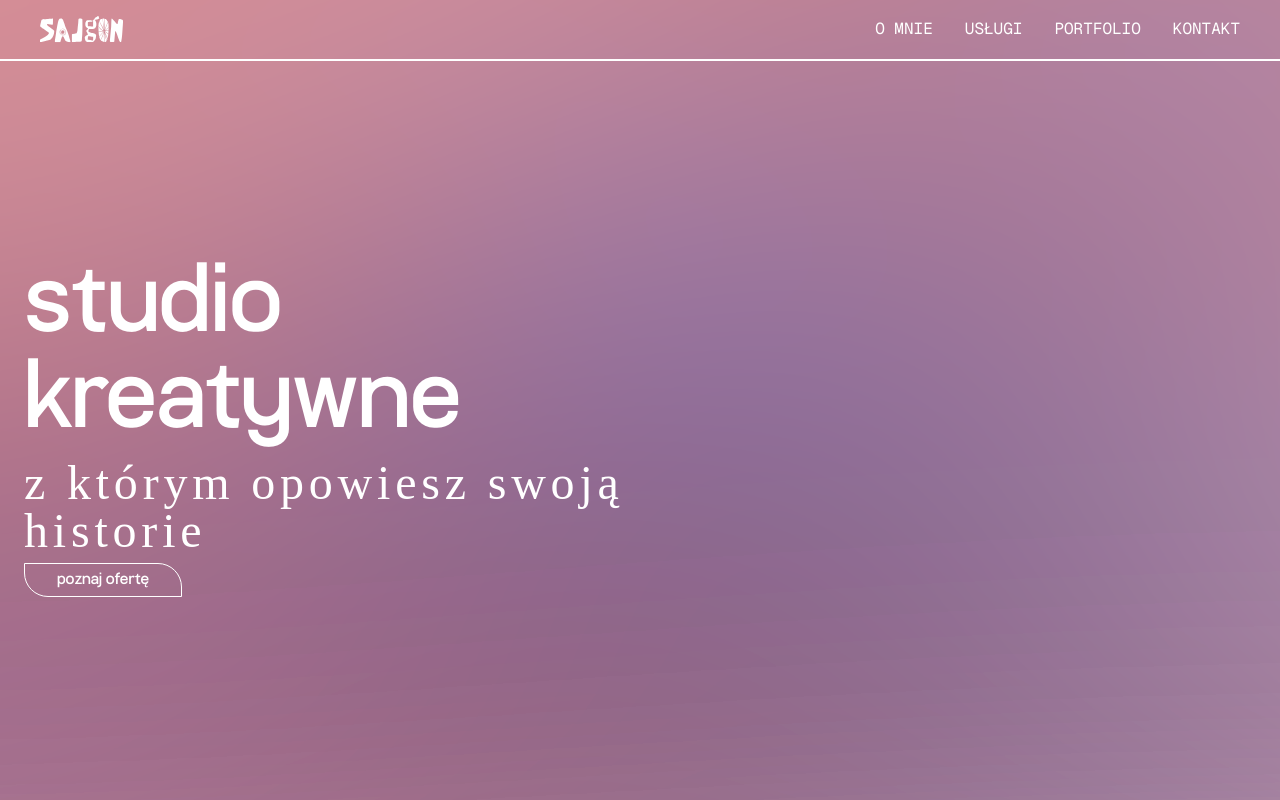
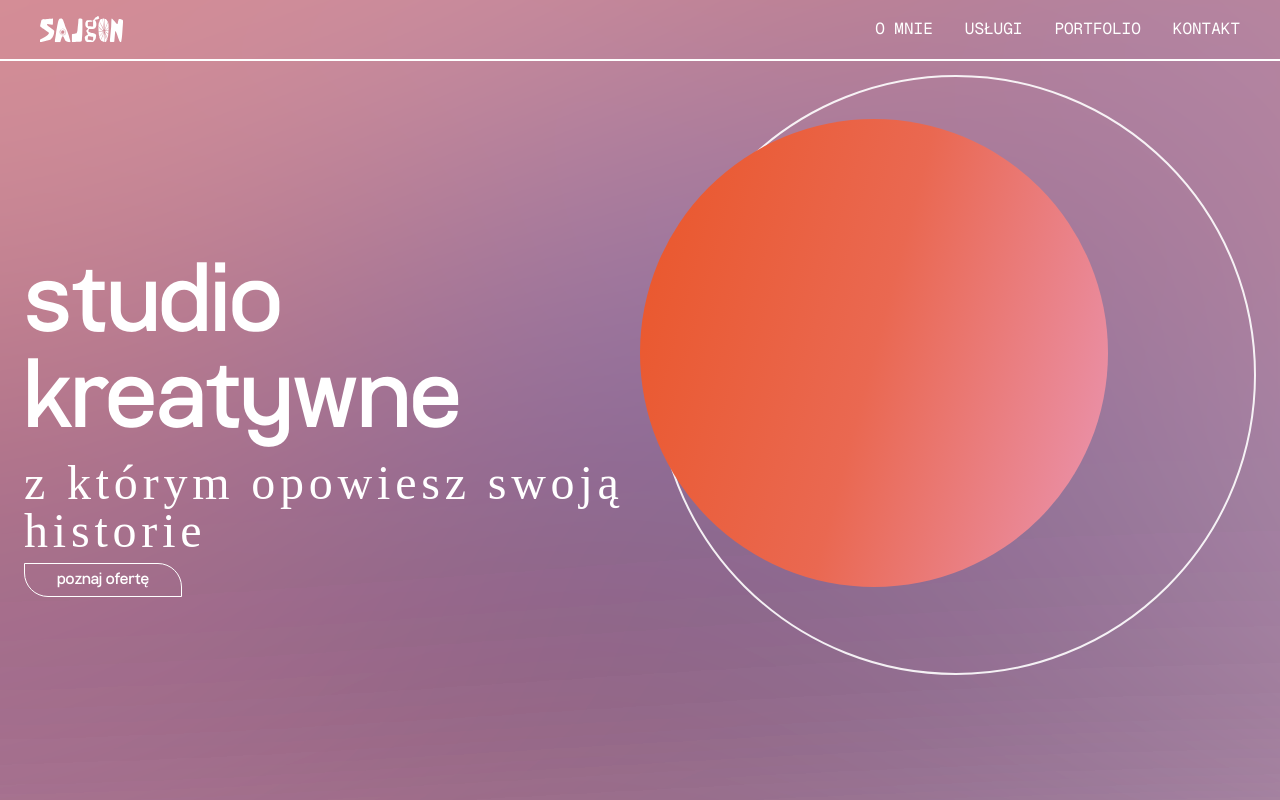
Before and after one commit to kwiecie/sajgon_studio, a Next.js app: page / in a window 1280 px wide. Shown: the top 800 px of the page. Built offline with nearby package versions, Linux system fonts and the light colour scheme; a web font is replaced by a local one.

Commit message:
fixes for mobile view

```diff
--- a/app/components/footer.tsx
+++ b/app/components/footer.tsx
@@ -68,6 +68,7 @@ export default function Footer() {
       <div className=" gap-4 md:p-8 p-4 text-left">
         <div>
           <svg
+            className="w-11 h-12 md:w-22 md:h-24"
             width="88"
             height="96"
             viewBox="0 0 88 96"
--- a/app/page.tsx
+++ b/app/page.tsx
@@ -29,14 +29,14 @@ export default function Home() {
             </div>
             <div className="relative w-155 h-65 max-w-1/2">
               <div
-                className="hidden md:absolute
+                className="hidden md:block absolute
                   w-117 h-117
                   rounded-full
                   bg-linear-[105deg] from-[#EA5629] via-[#EA6851] to-[#EA96B4]
                   left-0 top-15 md:z-2"
               />
               <div
-                className="hidden md:absolute
+                className="hidden md:block md:absolute
                   md:w-150 md:h-150
                   rounded-full
                   border-2 border-white/90
--- a/app/portfolio.tsx
+++ b/app/portfolio.tsx
@@ -8,7 +8,7 @@ import portfolio from "@/app/data/portfolio.json";
 import Banner from "./components/banner";
 
 const imageClasses =
-  "rounded-4xl w-full max-w-[360px] h-auto shadow-lg shadow-[#484293] hover:shadow-2xl hover:shadow-[#484293] hover:brightness-110 transition-shadow duration-300 cursor-pointer";
+  "rounded-4xl w-full max-w-[260px] h-auto shadow-lg shadow-[#484293] hover:shadow-2xl hover:shadow-[#484293] hover:brightness-110 transition-shadow duration-300 cursor-pointer object-cover ratio-2/3";
 
 type PortfolioItemType = {
   title: string;
```
